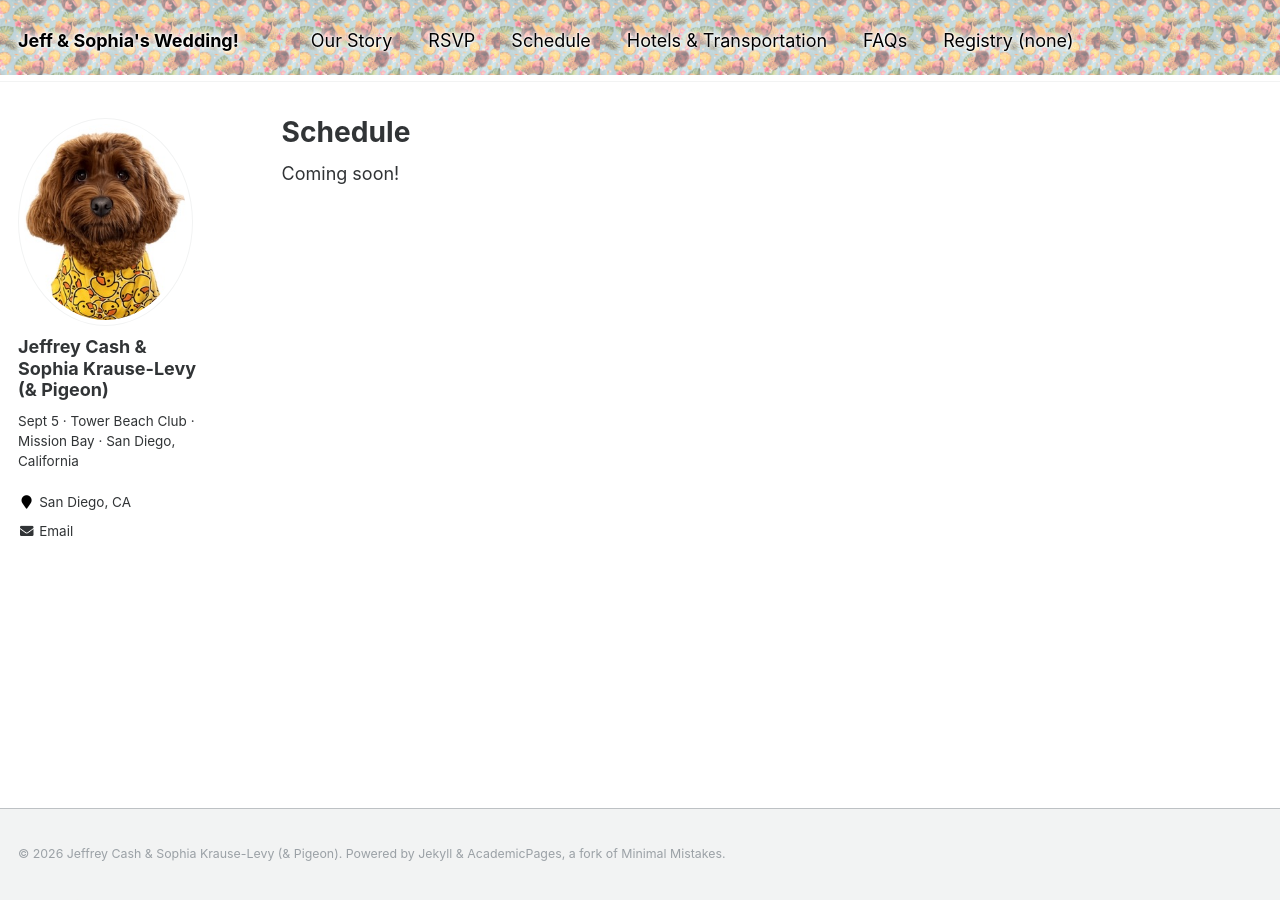
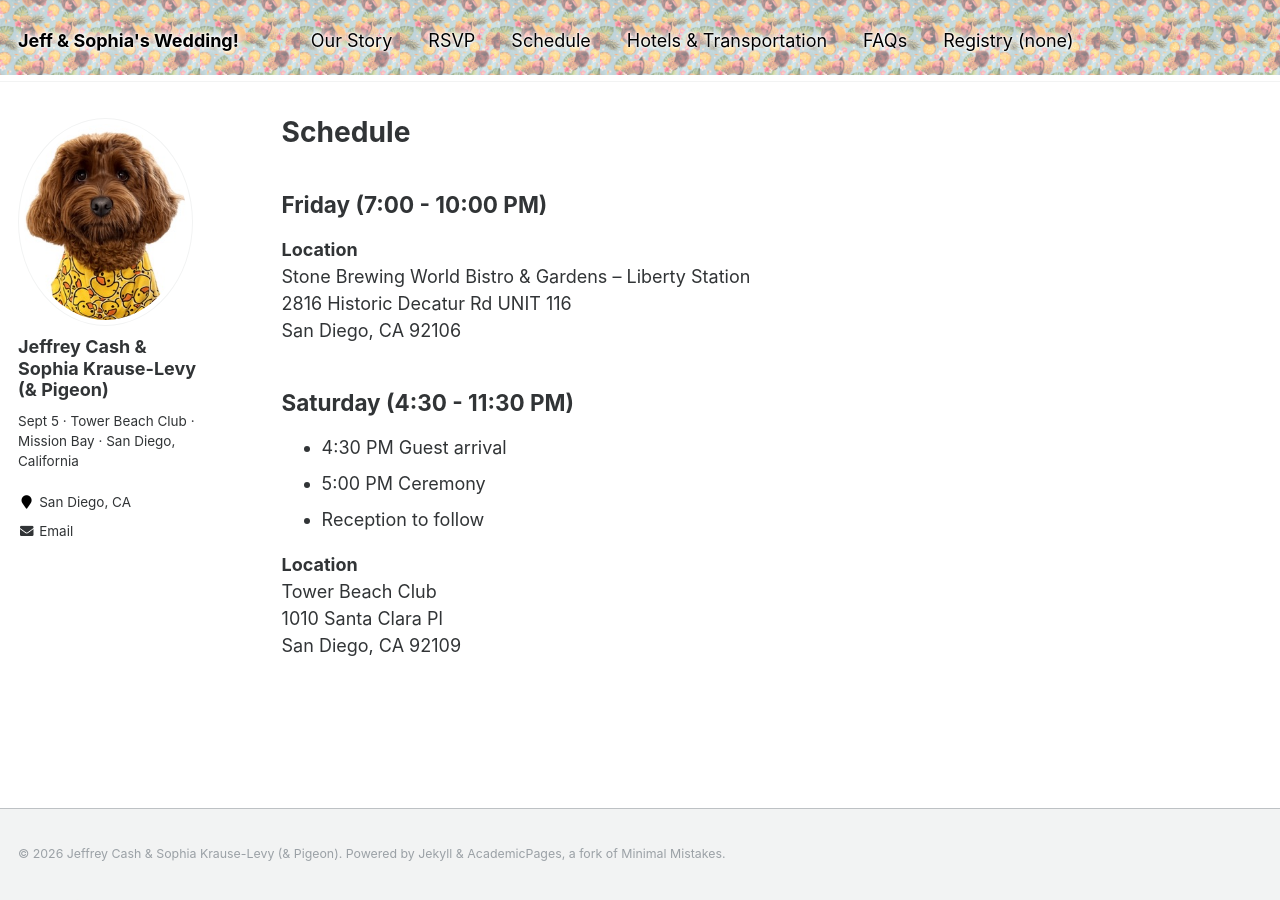
Before and after one commit to duckduckpigeon/duckduckpigeon.github.io, a Jekyll site: the page built from _pages/schedule.md, in a window 1280 px wide. Built offline with Jekyll 4.4.1, drawn with Linux system fonts in a browser that asks for light colours.

Commit message:
schedule update

```diff
--- a/_pages/schedule.html
+++ /dev/null
@@ -1,8 +0,0 @@
----
-layout: archive
-title: "Schedule"
-permalink: /schedule/
-author_profile: true
----
-
-Coming soon!
--- /dev/null
+++ b/_pages/schedule.md
@@ -0,0 +1,23 @@
+---
+layout: archive
+title: "Schedule"
+permalink: /schedule/
+author_profile: true
+---
+
+## Friday (7:00 - 10:00 PM)
+
+__Location__<br>
+Stone Brewing World Bistro & Gardens – Liberty Station<br>
+2816 Historic Decatur Rd UNIT 116<br>
+San Diego, CA 92106
+
+## Saturday (4:30 - 11:30 PM)
+- 4:30 PM Guest arrival
+- 5:00 PM Ceremony
+- Reception to follow
+
+__Location__<br>
+Tower Beach Club<br>
+1010 Santa Clara Pl<br>
+San Diego, CA 92109
```
Also changed, not shown: _pages/hotels&transportation.md (+1 -1 lines).
